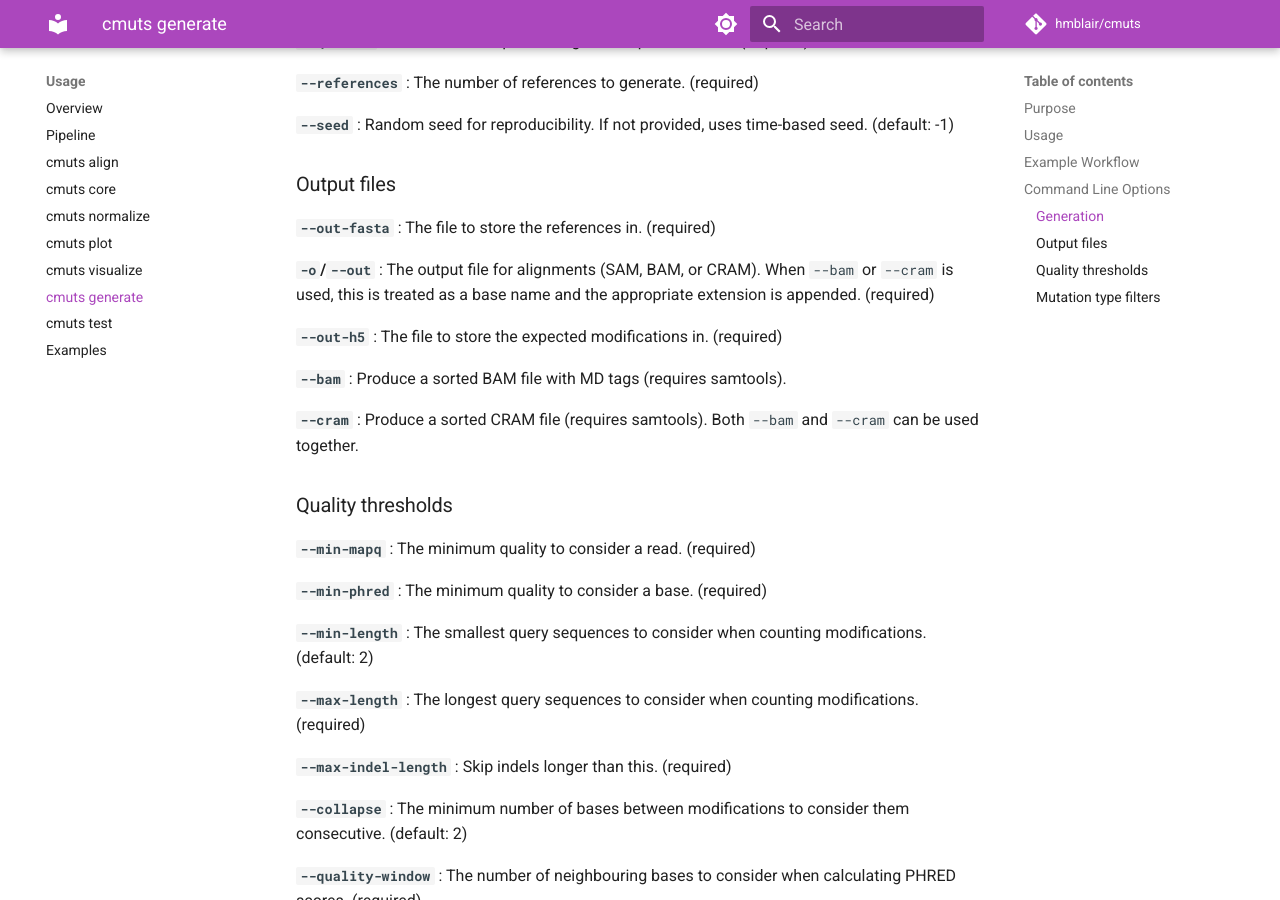
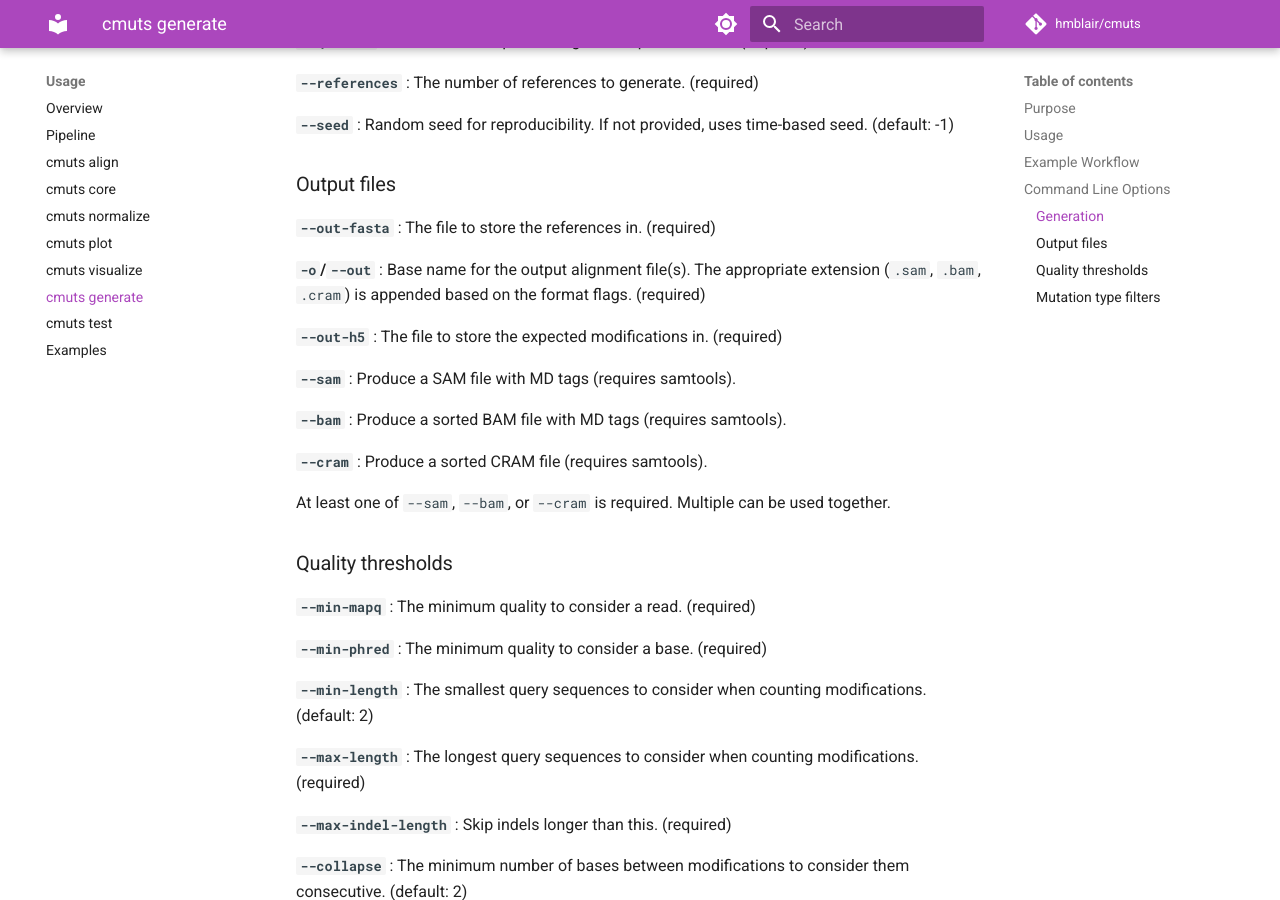
Before and after one commit to hmblair/cmuts, an MkDocs documentation site: the page built from docs/usage/cmuts-generate.md, in a window 1280 px wide and 900 px high, scrolled down 1706 px. Built offline with MkDocs 1.6.1 and Material for MkDocs 9.7.7, drawn with Linux system fonts in a browser that asks for light colours; comment, search, counter and statistics services are not loaded.

Commit message:
Add --sam flag and require explicit format selection in cmuts generate
Co-Authored-By: Claude Opus 4.6 <noreply@anthropic.com>

```diff
--- a/docs/usage/cmuts-generate.md
+++ b/docs/usage/cmuts-generate.md
@@ -75,13 +75,17 @@ cmuts core \
 
 **`--out-fasta`** : The file to store the references in. (required)
 
-**`-o`/`--out`** : The output file for alignments (SAM, BAM, or CRAM). When `--bam` or `--cram` is used, this is treated as a base name and the appropriate extension is appended. (required)
+**`-o`/`--out`** : Base name for the output alignment file(s). The appropriate extension (`.sam`, `.bam`, `.cram`) is appended based on the format flags. (required)
 
 **`--out-h5`** : The file to store the expected modifications in. (required)
 
+**`--sam`** : Produce a SAM file with MD tags (requires samtools).
+
 **`--bam`** : Produce a sorted BAM file with MD tags (requires samtools).
 
-**`--cram`** : Produce a sorted CRAM file (requires samtools). Both `--bam` and `--cram` can be used together.
+**`--cram`** : Produce a sorted CRAM file (requires samtools).
+
+At least one of `--sam`, `--bam`, or `--cram` is required. Multiple can be used together.
 
 
 ### Quality thresholds
```
Also changed, not shown: 1 other file.
